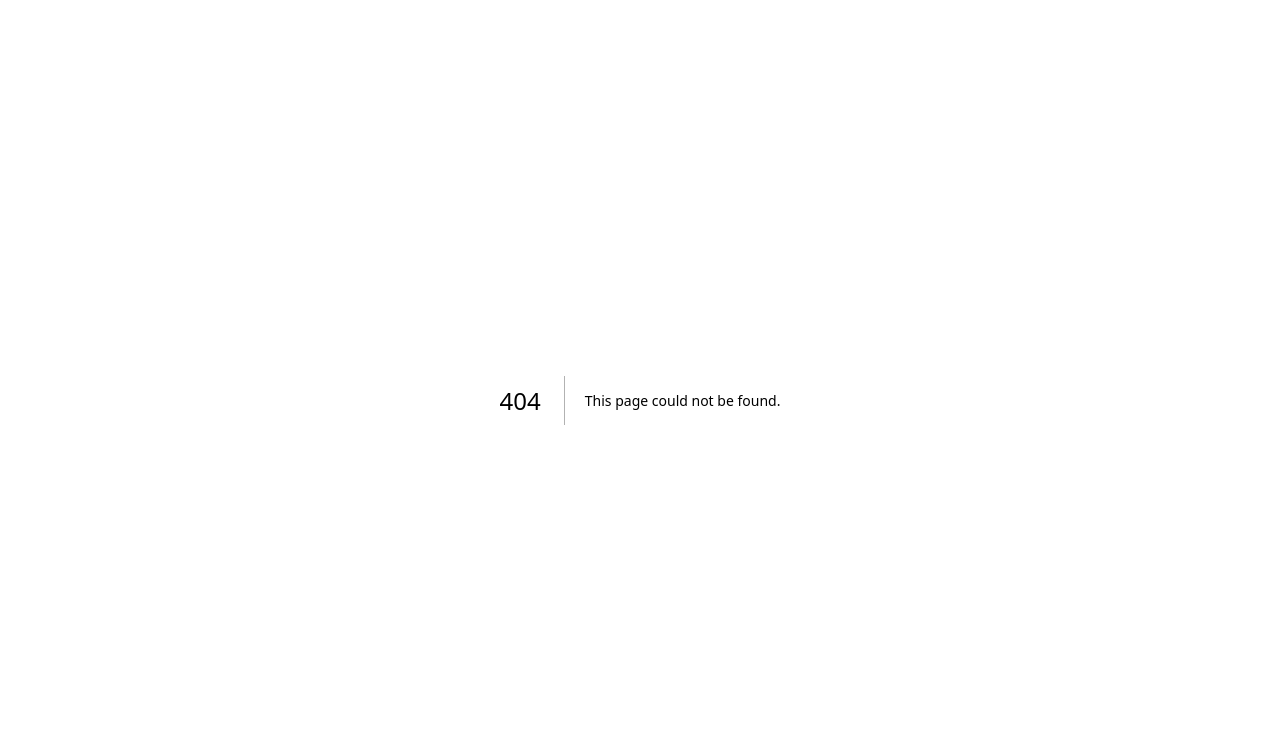
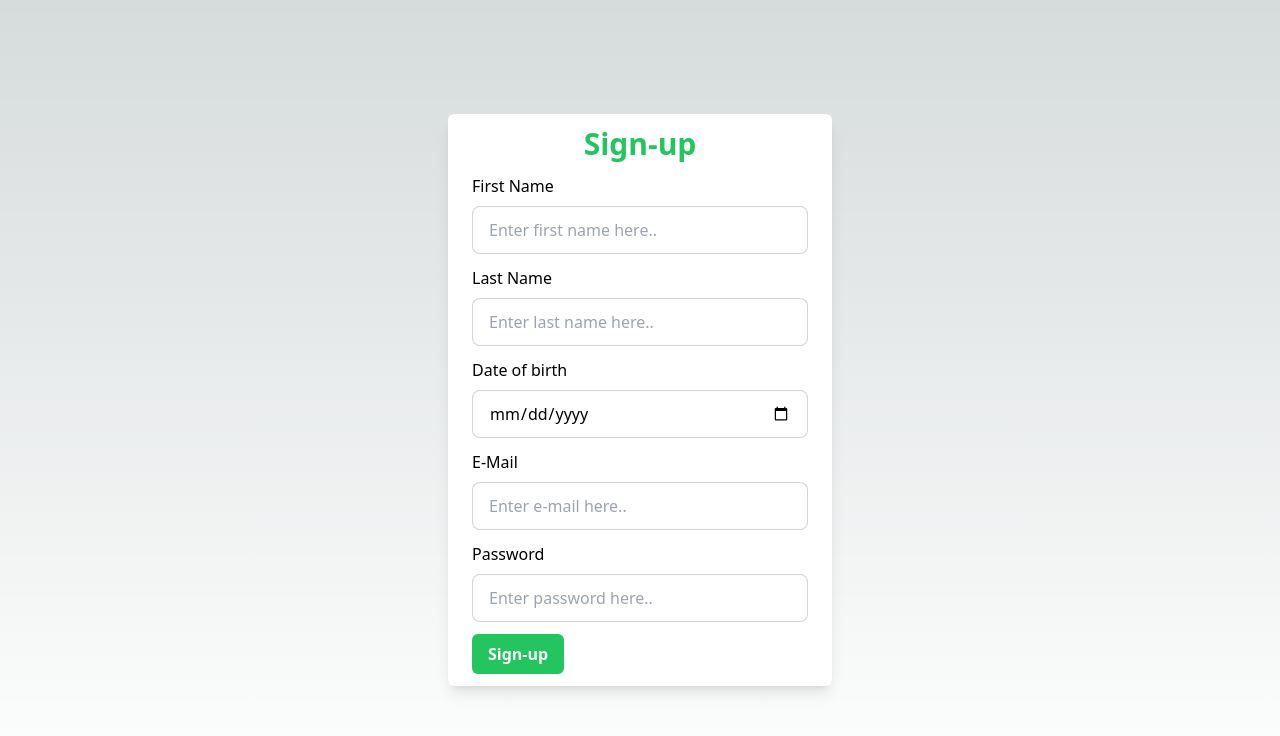
Before and after one commit to martvu/TrailFinder, a Next.js app in the folder hiking-app/: page /login/signup in a window 1280 px wide. Before the commit this address had no page. Shown: the top 736 px of the page. Built offline with nearby package versions, Linux system fonts and the light colour scheme.

Commit message:
feat: create_sign-up_UI

```diff
--- /dev/null
+++ b/hiking-app/globals.d.ts
@@ -0,0 +1 @@
+declare module 'daisyui';
--- a/hiking-app/package.json
+++ b/hiking-app/package.json
@@ -20,6 +20,8 @@
     "next": "13.1.6",
     "react": "18.2.0",
     "react-dom": "18.2.0",
+    "react-hook-form": "^7.43.1",
+    "react-router-dom": "^6.8.1",
     "typescript": "4.9.5"
   },
   "devDependencies": {
--- a/hiking-app/src/app/login/page.tsx
+++ b/hiking-app/src/app/login/page.tsx
@@ -1,8 +1,29 @@
-import React from "react"
+'use client'
+
+import React, { useState } from "react"
 import Image from "next/image"
 import Header from './header';
+import { signInWithEmailAndPassword } from "firebase/auth";
+import { FirebaseError } from "firebase/app";
+import { useNavigate } from "react-router-dom";
+import { auth } from "../firebase";
+import Link from "next/link";
 
 export default function login() {
+  //const navigate = useNavigate();
+  const [email, setEmail] = useState("");
+  const [password, setPassowrd] = useState("");
+  const [error, setError] = useState("");
+
+  function login() {
+    setError("");
+    signInWithEmailAndPassword(auth, email, password).then(() => {
+      //navigate("/homepage")
+    }).catch((e: FirebaseError) => {
+      setError(e.message)
+    })
+
+  }
   return (
 
 
@@ -57,9 +78,11 @@ export default function login() {
                     </div>
                     <div className="mt-3 text-center text-sm text-gray-500">
                       Don't have an account?{" "}
-                      <a href="#" className="font-bold text-green-500 hover:text-green-700">
+                        <Link href='/login/signup' className="font-bold text-green-500 hover:text-green-700"> Sign-up
+                        </Link>
+                      {/* <a href="#" className="font-bold text-green-500 hover:text-green-700">
                         Sign up
-                      </a>
+                      </a> */}
                     </div>
                   </div>
                 </div>
--- /dev/null
+++ b/hiking-app/src/app/login/signup/page.tsx
@@ -0,0 +1,94 @@
+'use client'
+
+import {createUserWithEmailAndPassword, signInWithEmailAndPassword} from 'firebase/auth';
+import React, {useState} from 'react';
+import {auth, firestore} from "src/app/firebase";
+import firebase from "firebase/compat";
+import {BrowserRouter, useNavigate} from "react-router-dom";
+import FirebaseError = firebase.FirebaseError;
+import Link from 'next/link';
+import { setDoc, doc } from 'firebase/firestore';
+
+export default function Signup() {
+  //const navigate = useNavigate();
+  const [firstName, setFirstName] = useState("");
+  const [lastName, setLastName] = useState("");
+  const [birthDate, setBirthDate] = useState("");
+  const [email, setEmail] = useState("");
+  const [password, setPassword] = useState("");
+  const [error, setError] = useState("");
+
+  function signup() {
+    setError("");
+    createUserWithEmailAndPassword(auth, email, password)
+    .then(async (userCredential) => {
+        // Signed in
+        const user = userCredential.user;
+        await setDoc(doc(firestore,"users", user.uid), {name: user.email})
+            .then((e) => console.log(e))
+            .catch((error) => console.log(error))
+            console.log('Document Added')
+        //navigate('/login')
+    })
+    .catch((error) => {
+        const errorCode = error.code;
+        const errorMessage = error.message;
+        setError("Sign-up was not successful.. try again!")
+
+    });
+  }
+
+  return (
+      <div>
+        <div className={"flex h-screen items-center justify-center"}>
+          <div className={"w-96 max-h p-6 py-3 shadow-lg bg-white rounded-md gap-4"}>
+            <div>
+              <h1 className="text-3xl block text-center font-bold text-green-500">
+                Sign-up
+              </h1>
+            </div>
+              <div className='mt-3'>
+                <label className="block text-base mb-2">
+                          First Name
+                </label>
+                <input type="text" placeholder="Enter first name here.." className="input input-bordered w-full"
+                       onChange={(e) => setFirstName(e.target.value)}/>
+              </div>
+              <div className='mt-3'>
+                <label className="block text-base mb-2">
+                          Last Name
+                </label>
+                <input type="text" placeholder="Enter last name here.." className="input input-bordered w-full"
+                       onChange={(e) => setLastName(e.target.value)}/>
+              </div>
+              <div className='mt-3'>
+                <label className="block text-base mb-2">
+                          Date of birth
+                </label>
+                <input type="date" className="input input-bordered w-full"
+                       onChange={(e) => setBirthDate(e.target.value)}/>
+              </div>
+              <div className='mt-3'>
+                <label className="block text-base mb-2">
+                          E-Mail
+                </label>
+                <input type="text" placeholder="Enter e-mail here.." className="input input-bordered w-full"
+                       onChange={(e) => setEmail(e.target.value)}/>
+              </div>
+              <div className='mt-3'>
+                <label className="block text-base mb-2">
+                          Password
+                </label>
+                <input type="password" placeholder="Enter password here.." className="input input-bordered w-full"
+                       onChange={(e) => setPassword(e.target.value)}/>
+                <p className={"text-error"}>{error}</p>
+              </div>
+              <div className='mt-3'>
+                <button className="bg-green-500 hover:bg-green-700 text-white font-bold py-2 px-4 rounded-md justify-center" onClick={signup}>Sign-up</button>
+              </div>
+            </div>
+          </div>
+      </div>
+
+  );
+};
--- a/hiking-app/tailwind.config.js
+++ b/hiking-app/tailwind.config.js
@@ -1,11 +1,15 @@
 /** @type {import('tailwindcss').Config} */
 module.exports = {
-  content: ["./src/**/*.{js,ts,jsx,tsx}",],
+  content: ["./src/**/*.{js,ts,jsx,tsx}", "node_modules/daisyui/**/*.{js,jsx,ts,tsx}"],
   theme: {
     extend: {},
   },
   plugins: [require("daisyui")],
   daisyui: {
-    themes: false,
+    styled: true,
+    themes: true,
+    base: true,
+    utils: true,
+    logs: true,
   },
 }
```
Also changed, not shown: 1 other file (tests, documents, lock files or other folders).
